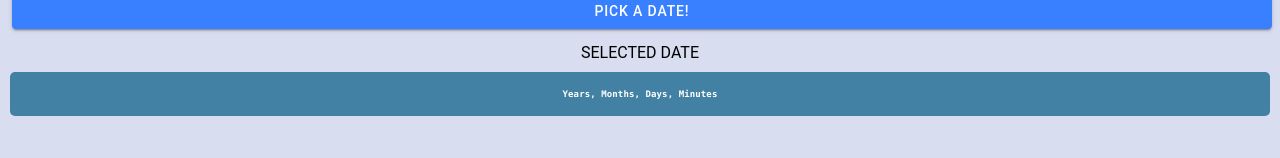
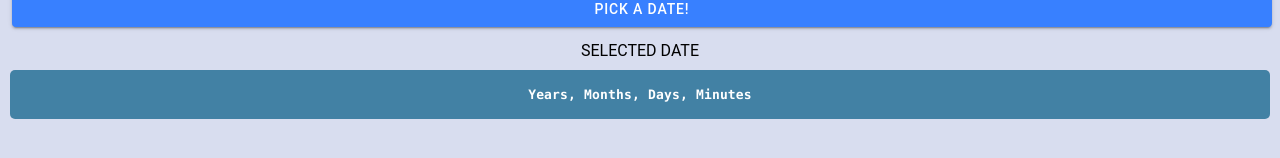
Before and after one commit to baranyeni/ionic-first-app, a React (Create React App) app in the folder DatePicker/: page /home in a window 1280 px wide. Shown: the part 410-568 px from the top of the page. Built offline with nearby package versions, Linux system fonts and the light colour scheme.

Commit message:
Age text CSS change

```diff
--- a/DatePicker/src/components/ExploreContainer.css
+++ b/DatePicker/src/components/ExploreContainer.css
@@ -6,7 +6,7 @@
   width: 100%;
   border-radius: 5px;
   font-weight: bold;
-  font-size: xx-small;
+  font-size: small;
   font-family: Monaco;
 }
 
--- a/DatePicker/src/components/ExploreContainer.tsx
+++ b/DatePicker/src/components/ExploreContainer.tsx
@@ -40,7 +40,7 @@ const ExploreContainer: React.FC<ContainerProps> = () => {
 
         reverseView();
 
-        setPopoverDate(`${years} years, ${months} months, ${days} days, ${hours} hours, ${minutes} minutes`);
+        setPopoverDate(`${years} years, ${months} months, ${days} days, ${hours} hours, ${minutes} mins`);
     }
 
     function reverseView() {
```
